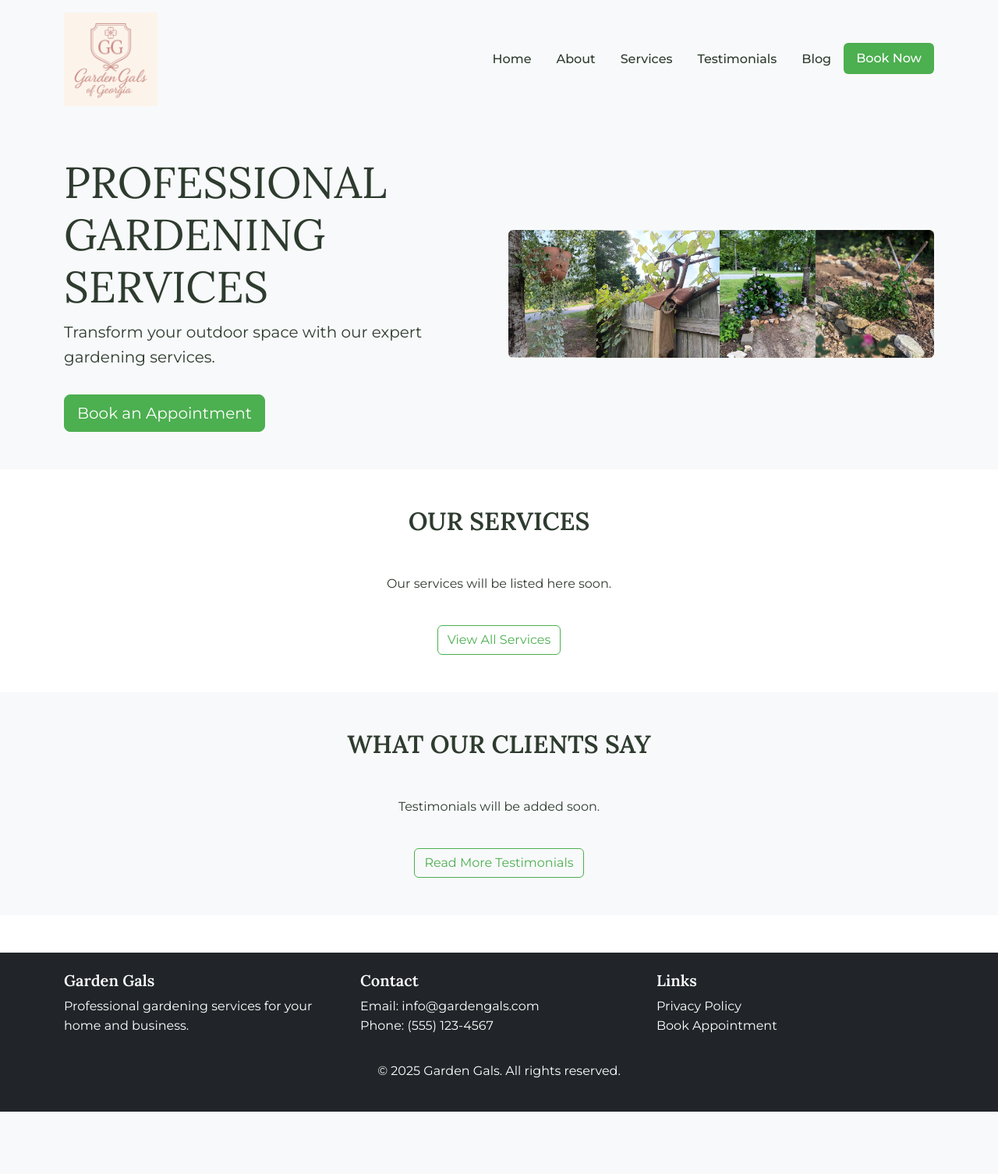
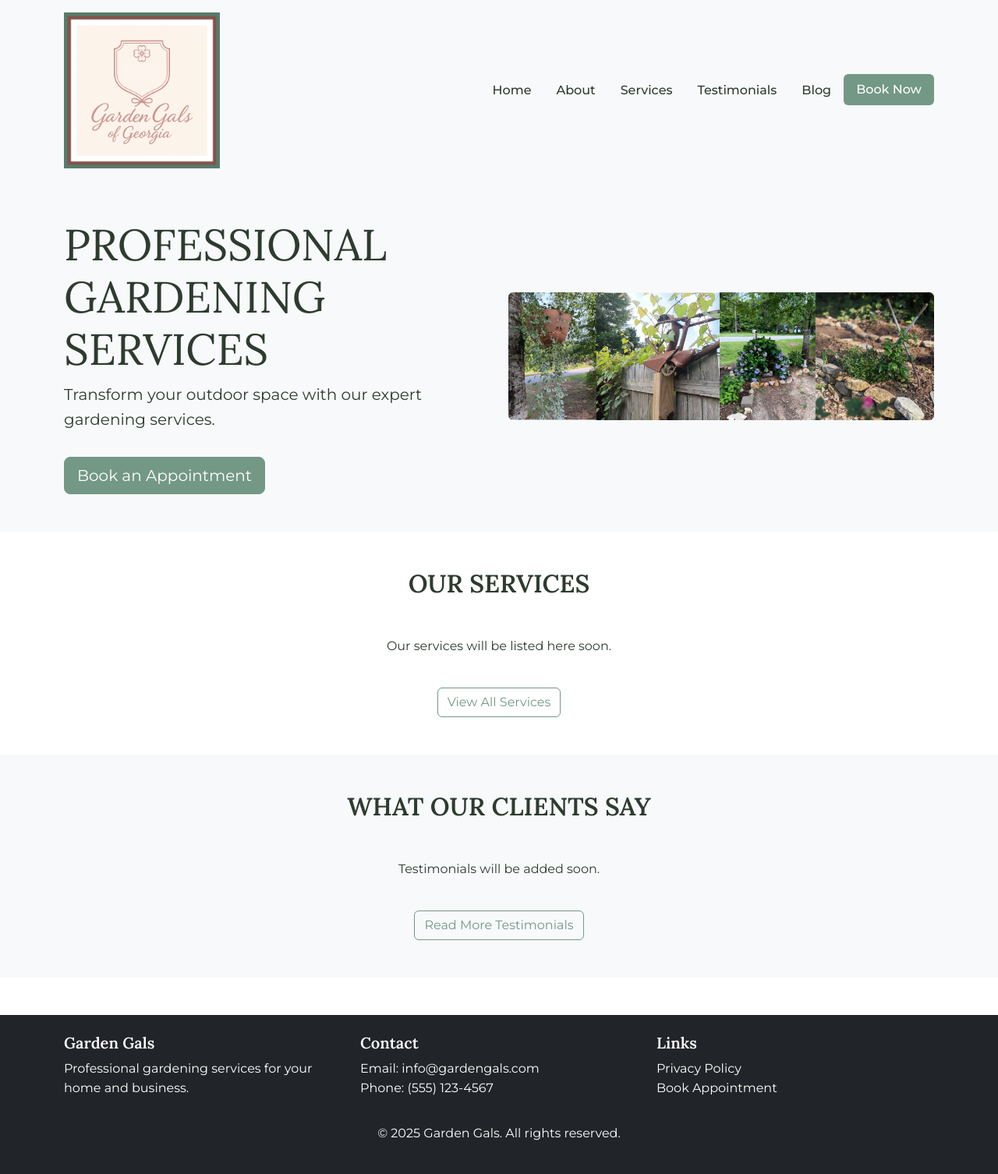
Before and after one commit to nadiaomrya/gardengals, a Django app: page / in a window 1280 px wide. Shown: the whole page at 78% size. Before the commit the page ends 1426 px from the top, so only its background shows below. Run offline with Django 5.2, Linux system fonts and the light colour scheme; data that the repository does not hold is empty; some libraries are stand-ins or nearby versions.

Commit message:
image test

```diff
--- a/core/templates/core/landing.html
+++ b/core/templates/core/landing.html
@@ -13,7 +13,7 @@
                 <a href="{% url 'appointment' %}" class="btn btn-success btn-lg mt-3">Book an Appointment</a>
             </div>
             <div class="col-md-6">
-                <img src="{% static 'images/abc.webp' %}" alt="Landscapes" class="img-fluid rounded">
+                <img src="{% static 'images/abc.png' %}" alt="Landscapes" class="img-fluid rounded">
             </div>
         </div>
     </div>
--- a/static/css/style.css
+++ b/static/css/style.css
@@ -2,13 +2,13 @@
 @import url('https://fonts.googleapis.com/css2?family=Montserrat:wght@400;500;600;700&family=Lora:wght@400;500;600;700&family=Dancing+Script:wght@400;700&display=swap');
 
 :root {
-  --primary: #4CAF50;      /* Garden green */
-  --primary-dark: #388E3C; /* Darker green */
-  --primary-light: #A5D6A7; /* Lighter green */
+  --primary: #739886;      /* Garden green */
+  --primary-dark: #3b7e5e; /* Darker green */
+  --primary-light: #93e0bb; /* Lighter green */
   --accent: #FFC107;       /* Sunny yellow */
   --text-dark: #2E3B2F;    /* Dark forest green for text */
-  --text-light: #F9FFF9;   /* Off-white for text on dark backgrounds */
-  --background-light: #F8F9FA; /* Light background */
+  --text-light: #fef5bd;   /* Off-white for text on dark backgrounds */
+  --background-light: #d0dfbd; /* Light background */
   --background-dark: #344E41; /* Dark green background */
 
   /* Fonts */
--- a/templates/base.html
+++ b/templates/base.html
@@ -18,7 +18,7 @@
             <div class="row align-items-center">
                 <div class="col-md-4">
                     <a href="{% url 'landing' %}">
-                        <img src="{% static 'images/logo.png' %}" alt="Garden Gals Logo" class="img-fluid" style="max-height: 120px;">
+                        <img src="{% static 'images/logo.png' %}" alt="Garden Gals Logo" class="img-fluid" style="max-height: 200px;">
                     </a>
                 </div>
                 <div class="col-md-8">
```
Also changed, not shown: static/images/abc.png (added), static/images/favicon.ico (added), static/images/logo.png.
